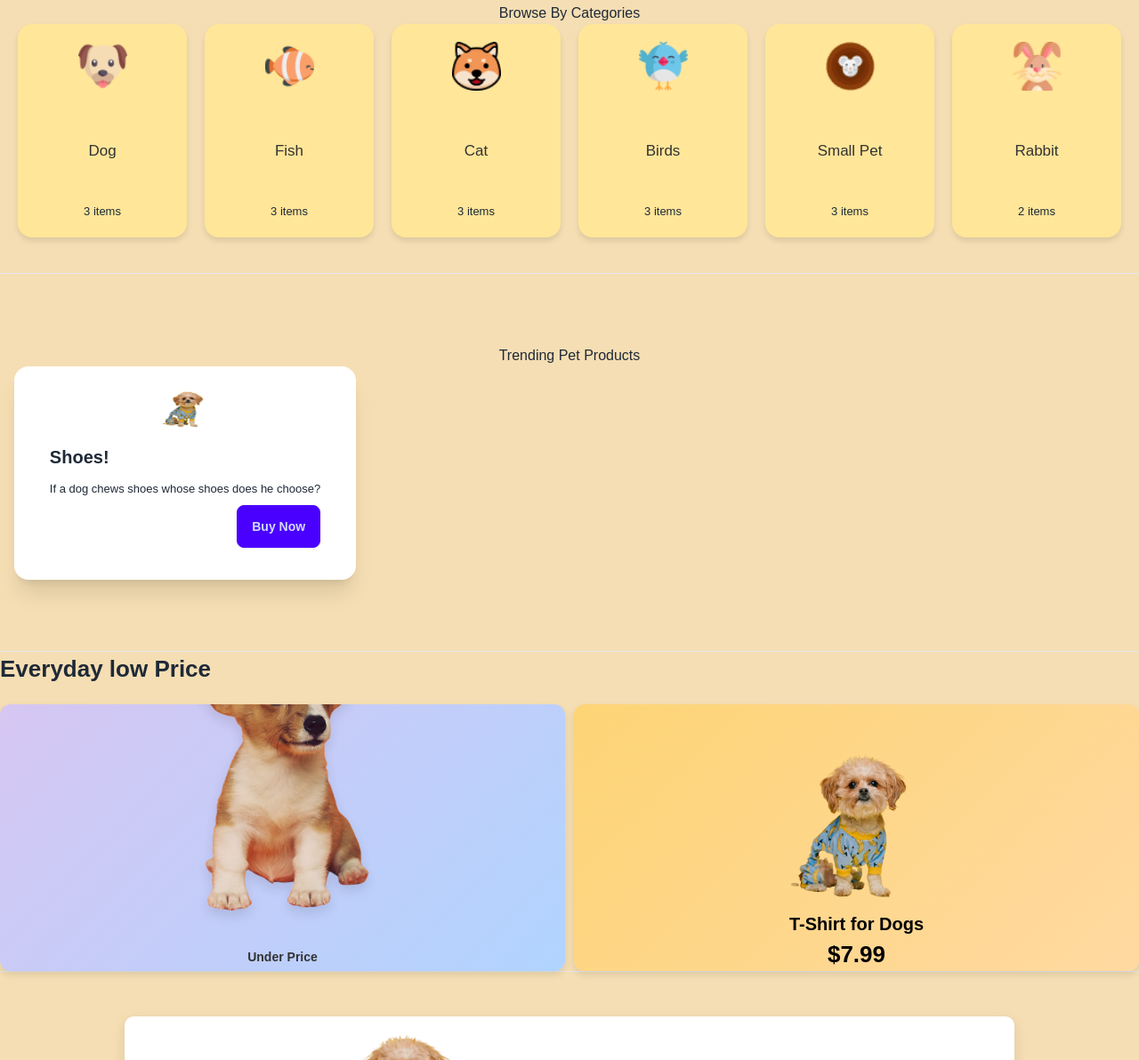
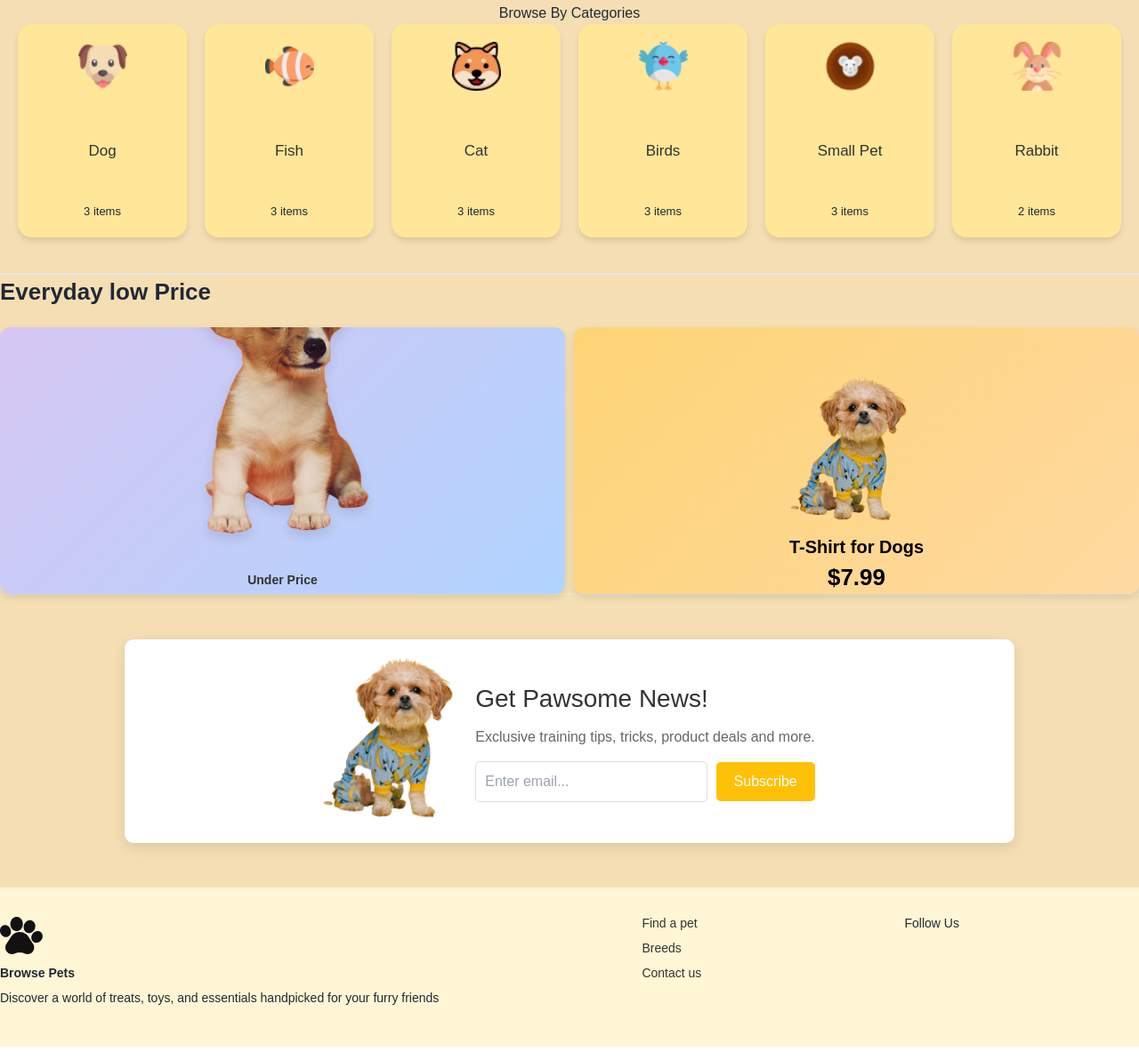
Before and after one commit to farhantanvirapurba/cat-assignment-3, a plain HTML site: page index.html in a window 1280 px wide. Shown: the part 620-1812 px from the top of the page at 89% size. Drawn offline with nearby package versions, Linux system fonts and the light colour scheme.

Commit message:
fourth commit

```diff
--- a/index.html
+++ b/index.html
@@ -30,7 +30,7 @@
     <!-- Header Section -->
      <header class="md:container mx-auto">
         <nav class=" gap-3">
-            <div class="navbar bg-base-100">
+            <div class="navbar bg-red-500">
                 <div class="navbar-start">
                   <div class="dropdown">
                     <div tabindex="0" role="button" class="btn btn-ghost lg:hidden">
@@ -130,25 +130,9 @@
           </div>
         </section>
     <hr>
-    <section class="container mx-auto px-4 py-10">
-      <!-- H1 -->
-       <h2>Trending Pet Products</h2>
-       <div class="card card-compact bg-base-100 w-96 shadow-xl">
-        <figure>
-          <img class="text-right"
-            src="./c1-assets/cute-pet-small.png"
-            alt="Shoes" />
-        </figure>
-        <div class="card-body">
-          <h2 class="card-title">Shoes!</h2>
-          <p>If a dog chews shoes whose shoes does he choose?</p>
-          <div class="card-actions justify-end">
-            <button class="btn btn-primary">Buy Now</button>
-          </div>
-        </div>
-      </div>
-    </section>
+    <!-- Trending Products -->
     <hr>
+    <!-- Everyday Low price -->
     <section>
       <div class="section-title">Everyday low Price</div>
       <div class="products">
```
Also changed, not shown: style/style.css (+70 -1 lines).
